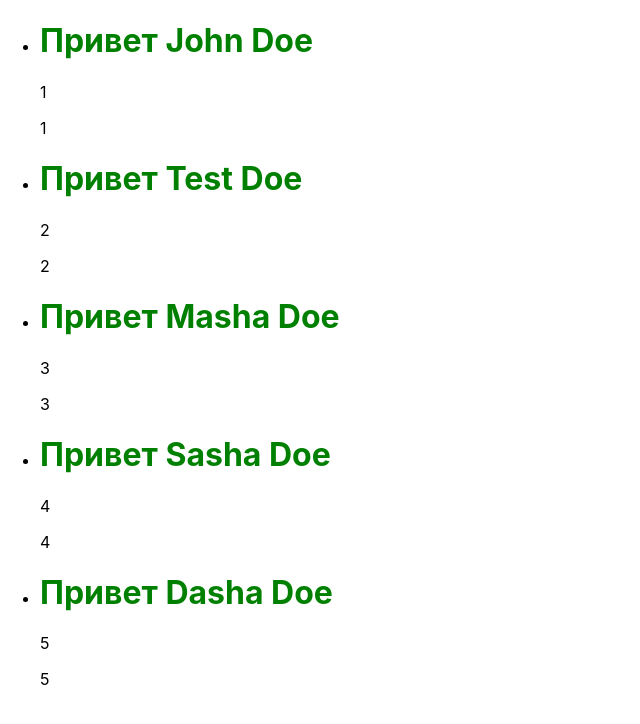
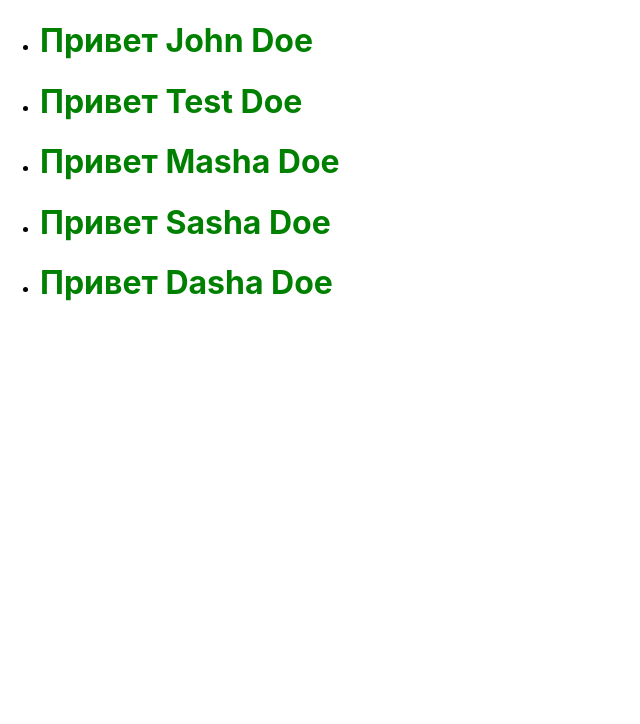
Before and after one commit to fccourses/fd-react-app, a React (Create React App) app: page / in a window 1280 px wide. Shown: the top 724 px of the page, without its empty margins (0-640 px from the left). Built offline with nearby package versions, Linux system fonts and the light colour scheme.

Commit message:
Refactor AlohaDashboard

```diff
--- a/src/components/AlohaDashboard/index.jsx
+++ b/src/components/AlohaDashboard/index.jsx
@@ -2,25 +2,16 @@ import { Component } from 'react';
 import Aloha from '../Aloha';
 
 class AlohaDashboard extends Component {
+  mapAloha = (user) => (
+    <li>
+      <Aloha name={`${user.firstName} ${user.lastName}`} />
+    </li>
+  );
+
   render() {
     const { users } = this.props;
 
-    const liArray = users.map((user) => {
-      return (
-        <li>
-          <Aloha name={`${user.firstName} ${user.lastName}`}>
-            <div>
-              <span>{user.id}</span>
-            </div>
-            <p>
-              <span>{user.id}</span>
-            </p>
-          </Aloha>
-        </li>
-      );
-    });
-
-    return <ul>{liArray}</ul>;
+    return <ul>{users.map(this.mapAloha)}</ul>;
   }
 }
 export default AlohaDashboard;
```
